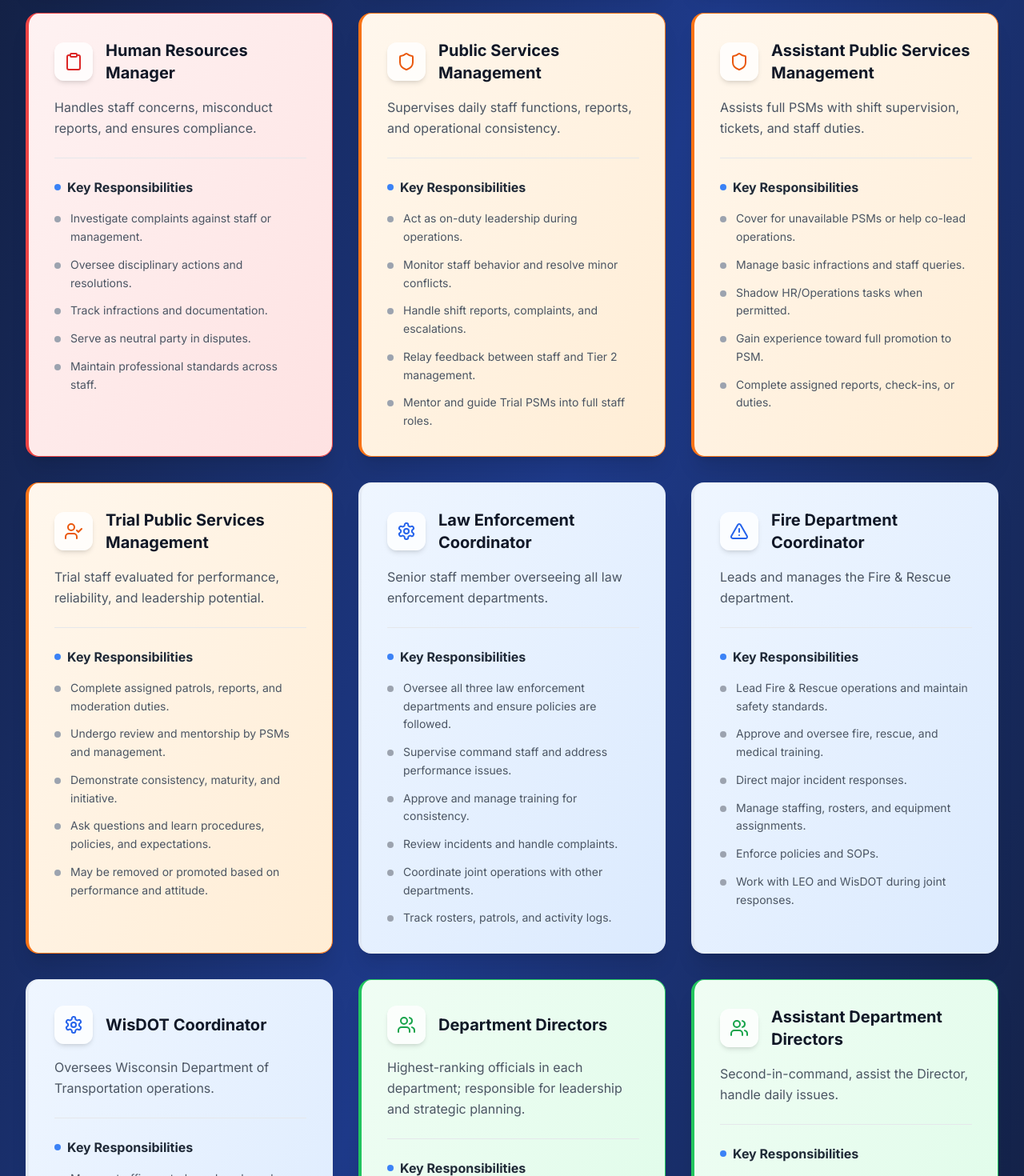
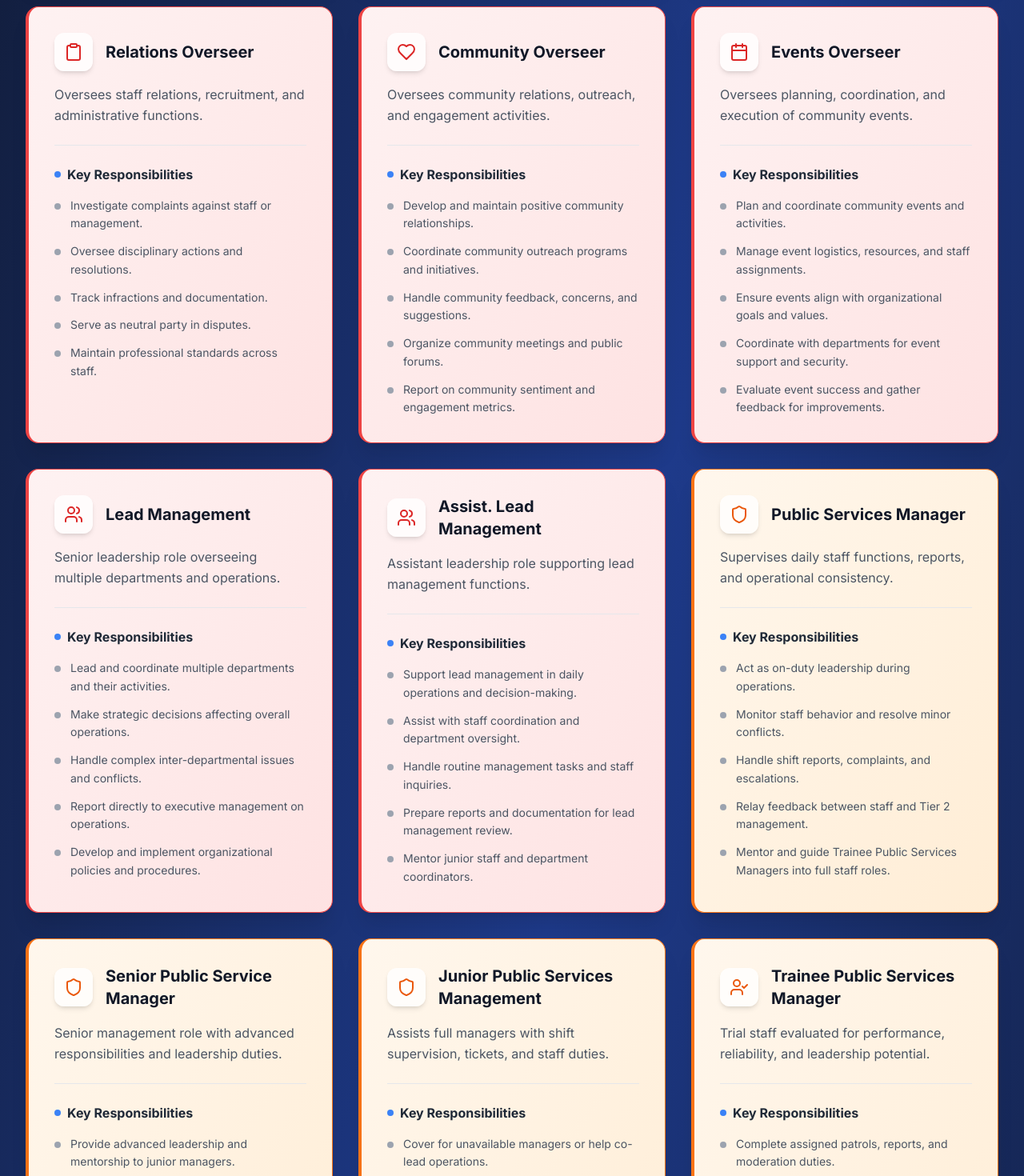
Before and after one commit to briancodm123/GVRO-P-S-Website, a Next.js app: page /staff in a window 1280 px wide. Shown: the part 1200-2670 px from the top of the page at 80% size. Built offline with nearby package versions, Linux system fonts and the light colour scheme.

Commit message:
Enhance Departments and Staff pages with new roles and descriptions, including the addition of the Wisconsin Department of Transportation and updates to staff roles for clarity and consistency.

```diff
--- a/app/departments/page.tsx
+++ b/app/departments/page.tsx
@@ -85,6 +85,7 @@ export default function DepartmentsPage() {
     {
       title: "Greenville Fire & Rescue",
       description: "Firefighting, emergency medical response, and rescue operations within Greenville.",
+      division: "GvEMS (Greenville Emergency Medical Services) — Provides advanced life support and medical response services.",
       ranks: [
         { name: "District Overseer", isCommand: true },
         { name: "Fire Chief", isCommand: true },
@@ -104,6 +105,23 @@ export default function DepartmentsPage() {
         { name: "Firefighter/EMT", isCommand: false },
         { name: "Probationary Firefighter", isCommand: false },
         { name: "Recruit", isCommand: false }
+      ]
+    },
+    {
+      title: "Wisconsin Department of Transportation",
+      description: "Traffic control, road maintenance, highway safety, and transportation infrastructure management.",
+      ranks: [
+        { name: "Secretary of Transportation", isCommand: true },
+        { name: "Deputy Secretary", isCommand: true },
+        { name: "Assistant Secretary", isCommand: true },
+        { name: "Director", isCommand: false },
+        { name: "Deputy Director", isCommand: false },
+        { name: "Supervisor", isCommand: false },
+        { name: "Lead Worker", isCommand: false },
+        { name: "Senior Worker", isCommand: false },
+        { name: "Worker", isCommand: false },
+        { name: "Probationary Worker", isCommand: false },
+        { name: "Trainee", isCommand: false }
       ]
     }
   ])
@@ -138,7 +156,8 @@ export default function DepartmentsPage() {
                 backgroundColor: dept.title === "Fox Valley Metro Police Department" ? "#1e90ff" :
                                 dept.title === "Outagamie County Sheriff's Office" ? "#836d5a" :
                                 dept.title === "Greenville Fire & Rescue" ? "#ff0000" :
-                                dept.title === "Wisconsin State Patrol" ? "#18223c" : "rgba(255,255,255,0.95)"
+                                dept.title === "Wisconsin State Patrol" ? "#18223c" :
+                                dept.title === "Wisconsin Department of Transportation" ? "#ffff00" : "rgba(255,255,255,0.95)"
               }}
             >
               <div
@@ -153,7 +172,8 @@ export default function DepartmentsPage() {
                     color: dept.title === "Fox Valley Metro Police Department" ? "white" :
                            dept.title === "Outagamie County Sheriff's Office" ? "white" :
                            dept.title === "Greenville Fire & Rescue" ? "white" :
-                               dept.title === "Wisconsin State Patrol" ? "white" : "#1f2937"
+                           dept.title === "Wisconsin State Patrol" ? "white" :
+                           dept.title === "Wisconsin Department of Transportation" ? "#1f2937" : "#1f2937"
                   }}
                 >
                   {dept.title}
@@ -164,7 +184,8 @@ export default function DepartmentsPage() {
                     color: dept.title === "Fox Valley Metro Police Department" ? "rgba(255,255,255,0.9)" :
                            dept.title === "Outagamie County Sheriff's Office" ? "rgba(255,255,255,0.9)" :
                            dept.title === "Greenville Fire & Rescue" ? "rgba(255,255,255,0.9)" :
-                               dept.title === "Wisconsin State Patrol" ? "rgba(255,255,255,0.9)" : "#4b5563"
+                           dept.title === "Wisconsin State Patrol" ? "rgba(255,255,255,0.9)" :
+                           dept.title === "Wisconsin Department of Transportation" ? "#374151" : "#4b5563"
                   }}
                 >
                   {dept.description}
@@ -176,11 +197,13 @@ export default function DepartmentsPage() {
                           backgroundColor: dept.title === "Fox Valley Metro Police Department" ? "rgba(255,255,255,0.2)" :
                                           dept.title === "Outagamie County Sheriff's Office" ? "rgba(255,255,255,0.2)" :
                                           dept.title === "Greenville Fire & Rescue" ? "rgba(255,255,255,0.2)" :
-                                          dept.title === "Wisconsin State Patrol" ? "rgba(255,255,255,0.2)" : "#f9fafb",
+                                          dept.title === "Wisconsin State Patrol" ? "rgba(255,255,255,0.2)" :
+                                          dept.title === "Wisconsin Department of Transportation" ? "rgba(0,0,0,0.1)" : "#f9fafb",
                           borderLeftColor: dept.title === "Fox Valley Metro Police Department" ? "white" :
                                          dept.title === "Outagamie County Sheriff's Office" ? "white" :
                                          dept.title === "Greenville Fire & Rescue" ? "white" :
-                                         dept.title === "Wisconsin State Patrol" ? "white" : "#3b82f6"
+                                         dept.title === "Wisconsin State Patrol" ? "white" :
+                                         dept.title === "Wisconsin Department of Transportation" ? "#1f2937" : "#3b82f6"
                         }}
                       >
                         <p
--- a/app/staff/page.tsx
+++ b/app/staff/page.tsx
@@ -1,4 +1,4 @@
-import { Shield, Users, Headphones, Calendar, UserCheck, AlertTriangle, Settings, Clipboard, Gavel, Cog } from 'lucide-react'
+import { Shield, Users, Headphones, Calendar, UserCheck, AlertTriangle, Settings, Clipboard, Gavel, Cog, UserPlus, MessageCircle, Heart } from 'lucide-react'
 
 interface StaffRoleProps {
   title: string
@@ -60,7 +60,7 @@ export default function StaffPage() {
   const staffRoles: StaffRoleProps[] = [
     // Executive Roles
     {
-      title: "Server Handler",
+      title: "Public Services Overseer",
       description: "Oversees server systems, backend decisions, and administrative infrastructure. Contact only in critical circumstances.",
       duties: [
         "Maintain backend systems, integrations, and core infrastructure.",
@@ -72,12 +72,12 @@ export default function StaffPage() {
       level: 'executive'
     },
     {
-      title: "Operations Manager",
-      description: "Oversees internal workflow of Public Services, scheduling, and staff performance.",
+      title: "Ass. Public Services Overseer",
+      description: "Assistant role supporting public services operations and oversight.",
       duties: [
         "Coordinate staff assignments, shifts, and patrols.",
         "Track activity, attendance, and performance.",
-        "Collaborate with HR for disciplinary concerns.",
+        "Collaborate with Relations Overseer for disciplinary concerns.",
         "Create processes and checklists for operations.",
         "Report gaps or trends to leadership."
       ],
@@ -85,8 +85,8 @@ export default function StaffPage() {
       level: 'executive'
     },
     {
-      title: "Outreach Manager",
-      description: "Manages community engagement, server morale, and public outreach.",
+      title: "Assist. Public Services Overseer",
+      description: "Assistant role supporting public services oversight and coordination.",
       duties: [
         "Monitor member satisfaction and concerns.",
         "Coordinate feedback forms, Q&As, and outreach polls.",
@@ -97,9 +97,11 @@ export default function StaffPage() {
       icon: <Headphones size={24} />,
       level: 'executive'
     },
+
+    // Lead Management
     {
-      title: "Human Resources Manager",
-      description: "Handles staff concerns, misconduct reports, and ensures compliance.",
+      title: "Relations Overseer",
+      description: "Oversees staff relations, recruitment, and administrative functions.",
       duties: [
         "Investigate complaints against staff or management.",
         "Oversee disciplinary actions and resolutions.",
@@ -110,40 +112,105 @@ export default function StaffPage() {
       icon: <Clipboard size={24} />,
       level: 'executive'
     },
+    {
+      title: "Community Overseer",
+      description: "Oversees community relations, outreach, and engagement activities.",
+      duties: [
+        "Develop and maintain positive community relationships.",
+        "Coordinate community outreach programs and initiatives.",
+        "Handle community feedback, concerns, and suggestions.",
+        "Organize community meetings and public forums.",
+        "Report on community sentiment and engagement metrics."
+      ],
+      icon: <Heart size={24} />,
+      level: 'executive'
+    },
+    {
+      title: "Events Overseer",
+      description: "Oversees planning, coordination, and execution of community events.",
+      duties: [
+        "Plan and coordinate community events and activities.",
+        "Manage event logistics, resources, and staff assignments.",
+        "Ensure events align with organizational goals and values.",
+        "Coordinate with departments for event support and security.",
+        "Evaluate event success and gather feedback for improvements."
+      ],
+      icon: <Calendar size={24} />,
+      level: 'executive'
+    },
+    {
+      title: "Lead Management",
+      description: "Senior leadership role overseeing multiple departments and operations.",
+      duties: [
+        "Lead and coordinate multiple departments and their activities.",
+        "Make strategic decisions affecting overall operations.",
+        "Handle complex inter-departmental issues and conflicts.",
+        "Report directly to executive management on operations.",
+        "Develop and implement organizational policies and procedures."
+      ],
+      icon: <Users size={24} />,
+      level: 'executive'
+    },
+    {
+      title: "Assist. Lead Management",
+      description: "Assistant leadership role supporting lead management functions.",
+      duties: [
+        "Support lead management in daily operations and decision-making.",
+        "Assist with staff coordination and department oversight.",
+        "Handle routine management tasks and staff inquiries.",
+        "Prepare reports and documentation for lead management review.",
+        "Mentor junior staff and department coordinators."
+      ],
+      icon: <Users size={24} />,
+      level: 'executive'
+    },
 
     // Management Roles
     {
-      title: "Public Services Management",
+      title: "Public Services Manager",
       description: "Supervises daily staff functions, reports, and operational consistency.",
       duties: [
         "Act as on-duty leadership during operations.",
         "Monitor staff behavior and resolve minor conflicts.",
         "Handle shift reports, complaints, and escalations.",
         "Relay feedback between staff and Tier 2 management.",
-        "Mentor and guide Trial PSMs into full staff roles."
+        "Mentor and guide Trainee Public Services Managers into full staff roles."
       ],
       icon: <Shield size={24} />,
       level: 'management'
     },
     {
-      title: "Assistant Public Services Management",
-      description: "Assists full PSMs with shift supervision, tickets, and staff duties.",
+      title: "Senior Public Service Manager",
+      description: "Senior management role with advanced responsibilities and leadership duties.",
       duties: [
-        "Cover for unavailable PSMs or help co-lead operations.",
+        "Provide advanced leadership and mentorship to junior managers.",
+        "Handle complex operational decisions and policy implementation.",
+        "Oversee multiple departments and coordinate cross-functional activities.",
+        "Serve as escalation point for critical issues and conflicts.",
+        "Develop and implement strategic initiatives for department improvement."
+      ],
+      icon: <Shield size={24} />,
+      level: 'management'
+    },
+    {
+      title: "Junior Public Services Management",
+      description: "Assists full managers with shift supervision, tickets, and staff duties.",
+      duties: [
+        "Cover for unavailable managers or help co-lead operations.",
         "Manage basic infractions and staff queries.",
         "Shadow HR/Operations tasks when permitted.",
-        "Gain experience toward full promotion to PSM.",
+        "Gain experience toward full promotion to manager.",
         "Complete assigned reports, check-ins, or duties."
       ],
       icon: <Shield size={24} />,
       level: 'management'
     },
     {
-      title: "Trial Public Services Management",
+      title: "Trainee Public Services Manager",
       description: "Trial staff evaluated for performance, reliability, and leadership potential.",
       duties: [
         "Complete assigned patrols, reports, and moderation duties.",
-        "Undergo review and mentorship by PSMs and management.",
+        "Undergo review and mentorship by managers and senior management.",
         "Demonstrate consistency, maturity, and initiative.",
         "Ask questions and learn procedures, policies, and expectations.",
         "May be removed or promoted based on performance and attitude."
```
Lines whose indentation alone changed are shown as unchanged.
